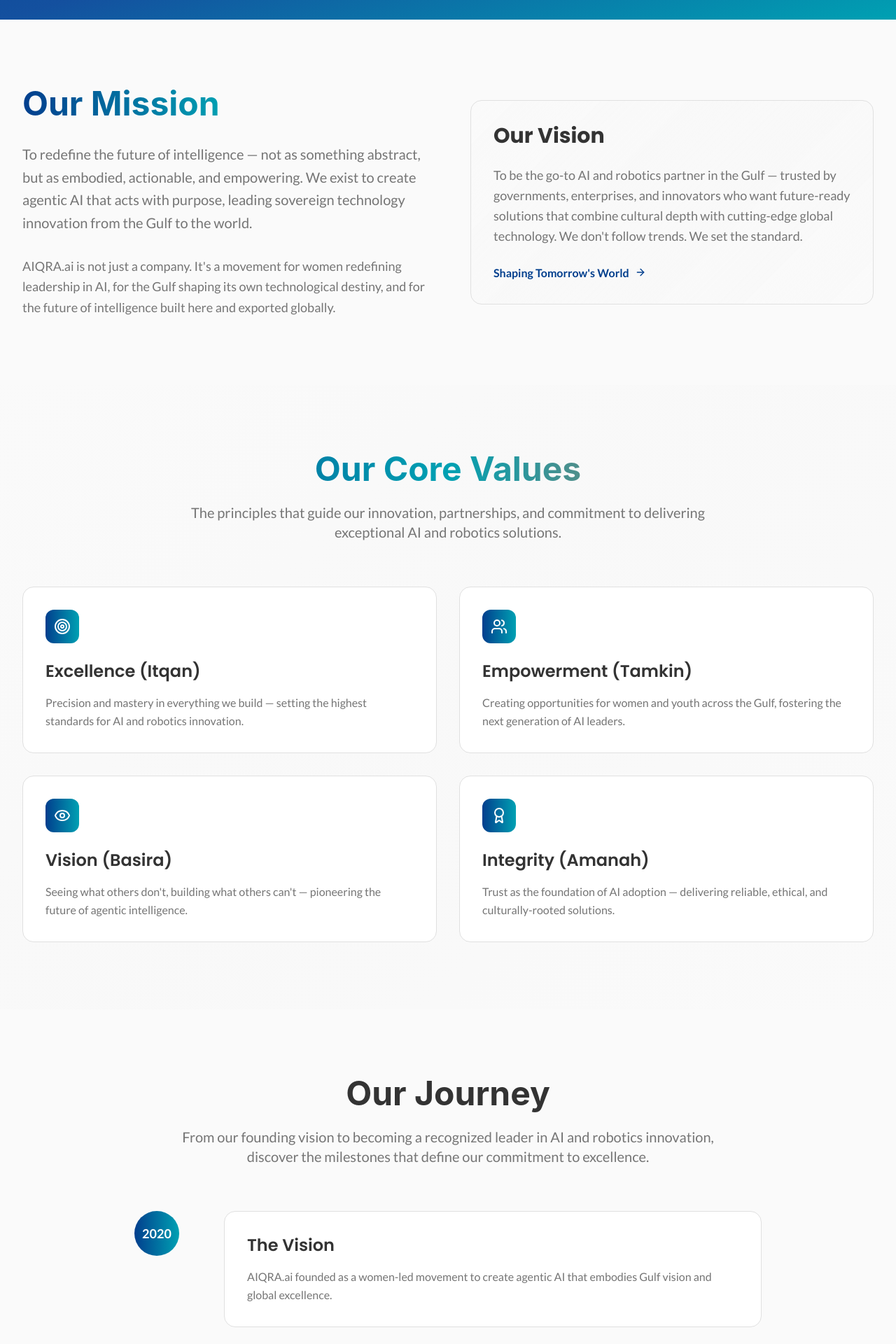
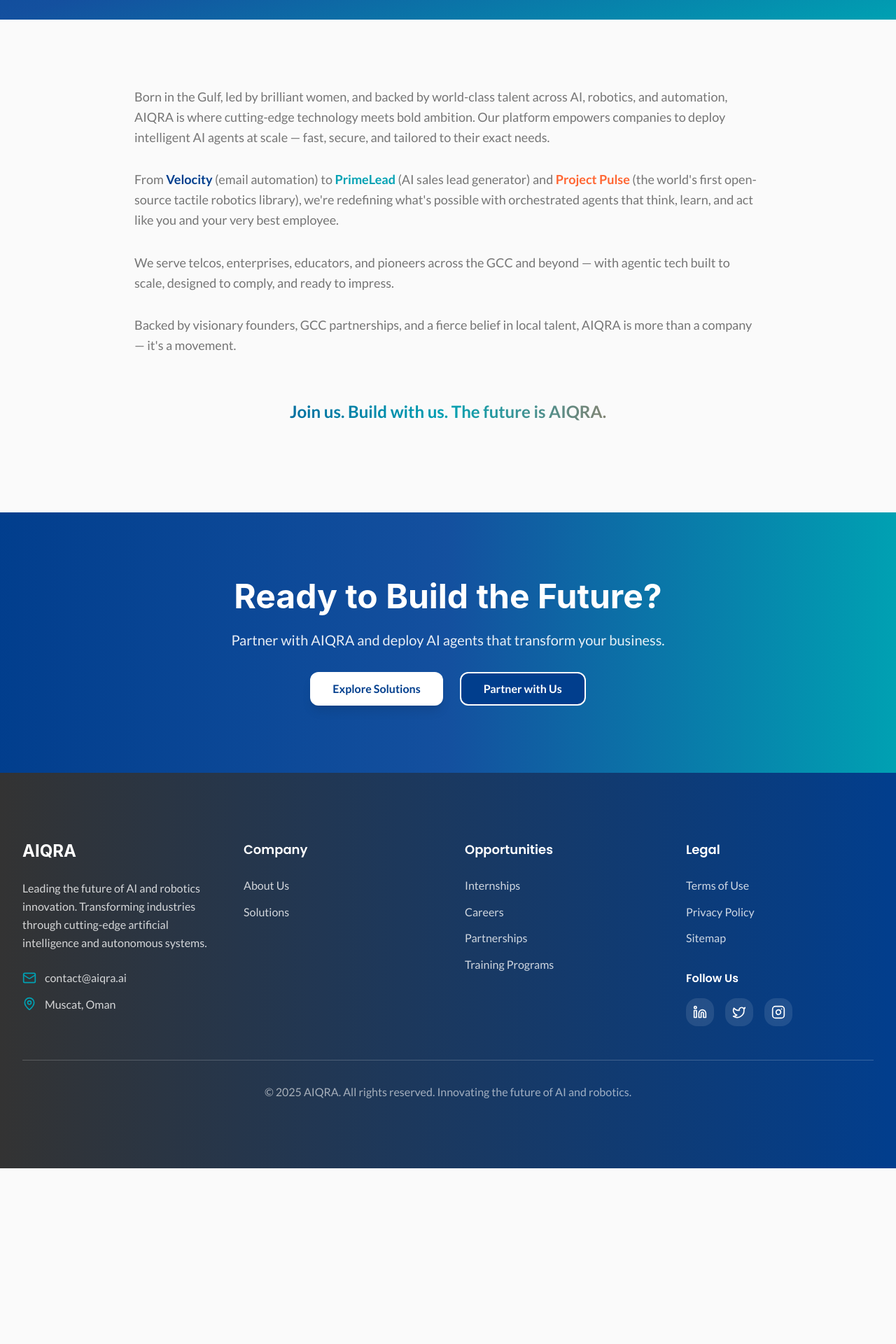
Before and after one commit to AiqraAI/aiqra, a React (Vite) app: page /about in a window 1280 px wide. Shown: the part 420-2340 px from the top of the page at 70% size. After the commit the page ends 2089 px from the top, so only its background shows below. Built offline with nearby package versions, Linux system fonts and the light colour scheme.

Commit message:
Update website content and structure

```diff
--- a/src/components/interactive/InteractiveFeatureCard.tsx
+++ b/src/components/interactive/InteractiveFeatureCard.tsx
@@ -63,10 +63,6 @@ const InteractiveFeatureCard: React.FC<InteractiveFeatureCardProps> = ({
             {description}
           </p>
 
-          {/* Interactive border effect */}
-          <div className={`absolute inset-0 rounded-[var(--radius)] border-2 border-primary/20 transition-all duration-500 ${
-            isHovered ? 'border-primary/40 shadow-lg' : 'border-transparent'
-          }`} />
         </div>
       </div>
     </div>
--- a/src/components/layout/Footer.tsx
+++ b/src/components/layout/Footer.tsx
@@ -9,12 +9,6 @@ const Footer = () => {
     }, {
       name: 'Solutions',
       href: '/solutions'
-    }, {
-      name: 'Case Studies',
-      href: '/case-studies'
-    }, {
-      name: 'Media & Insights',
-      href: '/media'
     }],
     opportunities: [{
       name: 'Internships',
@@ -58,11 +52,8 @@ const Footer = () => {
         <div className="grid grid-cols-1 md:grid-cols-2 lg:grid-cols-4 gap-12">
           {/* Company Info */}
           <div className="lg:col-span-1">
-            <Link to="/" className="flex items-center space-x-3 mb-6">
-              <div className="w-10 h-10 bg-gradient-to-r from-secondary-brand to-accent-brand rounded-lg flex items-center justify-center">
-                <span className="text-white font-bold text-xl">A</span>
-              </div>
-              <span className="text-2xl font-display font-bold">AIQRA</span>
+            <Link to="/" className="flex items-center mb-6">
+              <span className="text-2xl font-display font-bold text-white">AIQRA</span>
             </Link>
             <p className="text-white/80 mb-6 leading-relaxed">
               Leading the future of AI and robotics innovation. Transforming industries through
@@ -74,10 +65,6 @@ const Footer = () => {
               <div className="flex items-center space-x-3">
                 <Mail className="w-5 h-5 text-secondary-brand" />
                 <span className="text-white/80">contact@aiqra.ai</span>
-              </div>
-              <div className="flex items-center space-x-3">
-                <Phone className="w-5 h-5 text-secondary-brand" />
-                <span className="text-white/80">+968 1234 5678</span>
               </div>
               <div className="flex items-center space-x-3">
                 <MapPin className="w-5 h-5 text-secondary-brand" />
--- a/src/pages/About.tsx
+++ b/src/pages/About.tsx
@@ -1,60 +1,8 @@
 import React from 'react';
 import { Button } from '@/components/ui/button';
 import { Link } from 'react-router-dom';
-import { ArrowRight, Target, Eye, Award, Users } from 'lucide-react';
 
 const About = () => {
-  const values = [
-    {
-      icon: Target,
-      title: 'Excellence (Itqan)',
-      description: 'Precision and mastery in everything we build — setting the highest standards for AI and robotics innovation.',
-    },
-    {
-      icon: Users,
-      title: 'Empowerment (Tamkin)',
-      description: 'Creating opportunities for women and youth across the Gulf, fostering the next generation of AI leaders.',
-    },
-    {
-      icon: Eye,
-      title: 'Vision (Basira)',
-      description: 'Seeing what others don\'t, building what others can\'t — pioneering the future of agentic intelligence.',
-    },
-    {
-      icon: Award,
-      title: 'Integrity (Amanah)',
-      description: 'Trust as the foundation of AI adoption — delivering reliable, ethical, and culturally-rooted solutions.',
-    },
-  ];
-
-  const milestones = [
-    {
-      year: '2020',
-      title: 'The Vision',
-      description: 'AIQRA.ai founded as a women-led movement to create agentic AI that embodies Gulf vision and global excellence.',
-    },
-    {
-      year: '2021',
-      title: 'Sovereign Technology',
-      description: 'Launched our first agentic AI solutions, combining cultural depth with cutting-edge robotics innovation.',
-    },
-    {
-      year: '2022',
-      title: 'Gulf Leadership',
-      description: 'Became the trusted AI partner across the GCC, empowering governments and enterprises with future-ready solutions.',
-    },
-    {
-      year: '2023',
-      title: 'Women in AI',
-      description: 'Established the region\'s premier AI empowerment programs, training women and youth in agentic intelligence.',
-    },
-    {
-      year: '2024',
-      title: 'Global Movement',
-      description: 'Recognized as the Gulf\'s leading AI powerhouse, setting the standard for sovereign technology innovation.',
-    },
-  ];
-
   return (
     <div className="min-h-screen">
       {/* Hero Section */}
@@ -62,109 +10,40 @@ const About = () => {
         <div className="container-custom">
           <div className="max-w-4xl mx-auto text-center">
             <h1 className="text-5xl md:text-6xl font-bold font-display mb-6">
-              Women-Led, Gulf-Born
-              <span className="block text-secondary-brand">AI Powerhouse</span>
+              Gulf-Born. Woman-Led. Globally Wired.
             </h1>
             <p className="text-xl md:text-2xl text-white/90 leading-relaxed">
-              AIQRA creates agentic intelligence that doesn't just think — it acts.
+              At AIQRA, we don't just build AI — we build the future.
             </p>
           </div>
         </div>
       </section>
 
-      {/* Mission & Vision */}
+      {/* Main Content */}
       <section className="section-padding">
         <div className="container-custom">
-          <div className="grid grid-cols-1 lg:grid-cols-2 gap-16 items-center">
-            <div>
-              <h2 className="text-4xl md:text-5xl font-bold font-display mb-8 text-gradient">
-                Our Mission
-              </h2>
-              <p className="text-xl text-muted-foreground leading-relaxed mb-8">
-                To redefine the future of intelligence — not as something abstract, but as embodied,
-                actionable, and empowering. We exist to create agentic AI that acts with purpose,
-                leading sovereign technology innovation from the Gulf to the world.
+          <div className="max-w-4xl mx-auto">
+            <div className="space-y-8 text-lg leading-relaxed text-muted-foreground">
+              <p>
+                Born in the Gulf, led by brilliant women, and backed by world-class talent across AI, robotics, and automation, AIQRA is where cutting-edge technology meets bold ambition. Our platform empowers companies to deploy intelligent AI agents at scale — fast, secure, and tailored to their exact needs.
               </p>
-              <p className="text-lg text-muted-foreground leading-relaxed">
-                AIQRA.ai is not just a company. It's a movement for women redefining leadership in AI,
-                for the Gulf shaping its own technological destiny, and for the future of intelligence
-                built here and exported globally.
+
+              <p>
+                From <strong className="text-primary">Velocity</strong> (email automation) to <strong className="text-secondary-brand">PrimeLead</strong> (AI sales lead generator) and <strong className="text-accent-brand">Project Pulse</strong> (the world's first open-source tactile robotics library), we're redefining what's possible with orchestrated agents that think, learn, and act like you and your very best employee.
+              </p>
+
+              <p>
+                We serve telcos, enterprises, educators, and pioneers across the GCC and beyond — with agentic tech built to scale, designed to comply, and ready to impress.
+              </p>
+
+              <p>
+                Backed by visionary founders, GCC partnerships, and a fierce belief in local talent, AIQRA is more than a company — it's a movement.
+              </p>
+
+              <p className="text-2xl font-bold text-gradient text-center py-8">
+                Join us. Build with us. The future is AIQRA.
               </p>
             </div>
-
-            <div className="card-elegant bg-gradient-subtle">
-              <h3 className="text-3xl font-bold mb-6">Our Vision</h3>
-              <p className="text-lg text-muted-foreground leading-relaxed mb-6">
-                To be the go-to AI and robotics partner in the Gulf — trusted by governments,
-                enterprises, and innovators who want future-ready solutions that combine cultural
-                depth with cutting-edge global technology. We don't follow trends. We set the standard.
-              </p>
-              <div className="flex items-center text-primary font-semibold">
-                <span>Shaping Tomorrow's World</span>
-                <ArrowRight className="ml-2 w-4 h-4" />
-              </div>
-            </div>
-          </div>
-        </div>
-      </section>
-
-      {/* Values Section */}
-      <section className="section-padding bg-gradient-subtle">
-        <div className="container-custom">
-          <div className="text-center mb-16">
-            <h2 className="text-4xl md:text-5xl font-bold font-display mb-6 text-gradient">
-              Our Core Values
-            </h2>
-            <p className="text-xl text-muted-foreground max-w-3xl mx-auto">
-              The principles that guide our innovation, partnerships, and commitment
-              to delivering exceptional AI and robotics solutions.
-            </p>
-          </div>
-
-          <div className="grid grid-cols-1 md:grid-cols-2 gap-8">
-            {values.map((value, index) => {
-              const Icon = value.icon;
-              return (
-                <div key={index} className="card-elegant group hover:scale-105">
-                  <div className="w-12 h-12 bg-gradient-to-r from-primary to-secondary-brand rounded-xl flex items-center justify-center mb-6 group-hover:animate-glow">
-                    <Icon className="w-6 h-6 text-white" />
-                  </div>
-                  <h3 className="text-2xl font-semibold mb-4">{value.title}</h3>
-                  <p className="text-muted-foreground leading-relaxed">{value.description}</p>
-                </div>
-              );
-            })}
-          </div>
-        </div>
-      </section>
-
-      {/* Timeline Section */}
-      <section className="section-padding">
-        <div className="container-custom">
-          <div className="text-center mb-16">
-            <h2 className="text-4xl md:text-5xl font-bold font-display mb-6">
-              Our Journey
-            </h2>
-            <p className="text-xl text-muted-foreground max-w-3xl mx-auto">
-              From our founding vision to becoming a recognized leader in AI and robotics innovation,
-              discover the milestones that define our commitment to excellence.
-            </p>
-          </div>
-
-          <div className="max-w-4xl mx-auto">
-            {milestones.map((milestone, index) => (
-              <div key={index} className="flex flex-col md:flex-row gap-8 mb-12 last:mb-0">
-                <div className="md:w-24 flex-shrink-0">
-                  <div className="w-16 h-16 bg-gradient-to-r from-primary to-secondary-brand rounded-full flex items-center justify-center text-white font-bold text-lg">
-                    {milestone.year}
-                  </div>
-                </div>
-                <div className="flex-1 card-elegant">
-                  <h3 className="text-2xl font-semibold mb-4">{milestone.title}</h3>
-                  <p className="text-muted-foreground leading-relaxed">{milestone.description}</p>
-                </div>
-              </div>
-            ))}
           </div>
         </div>
       </section>
@@ -173,11 +52,10 @@ const About = () => {
       <section className="section-padding bg-gradient-to-r from-primary via-primary-light to-secondary-brand text-white">
         <div className="container-custom text-center">
           <h2 className="text-4xl md:text-5xl font-bold font-display mb-6">
-            Join the Movement
+            Ready to Build the Future?
           </h2>
           <p className="text-xl mb-8 text-white/90 max-w-2xl mx-auto">
-            AIQRA.ai is redefining what AI means in our region — sovereign, agentic, women-led, unstoppable.
-            Ready to create the future with us?
+            Partner with AIQRA and deploy AI agents that transform your business.
           </p>
 
           <div className="flex flex-col sm:flex-row gap-6 justify-center">
--- a/src/pages/Index.tsx
+++ b/src/pages/Index.tsx
@@ -148,8 +148,6 @@ const Index = () => {
         </div>
       </section>
 
-      {/* Animated Stats Section */}
-      <AnimatedStats stats={stats} />
 
       {/* Features Section */}
       <section className="section-padding bg-gradient-subtle relative overflow-hidden">
@@ -157,8 +155,7 @@ const Index = () => {
           <div className="text-center mb-16">
             <h2 className="text-4xl md:text-5xl font-bold font-display mb-6 text-gradient">Why AIQRA Leads</h2>
             <p className="text-xl text-muted-foreground max-w-3xl mx-auto">
-              We're not just a company — we're a movement. Women-led innovation meets Gulf vision,
-              creating agentic AI solutions that transform industries and empower communities.
+              AI innovation creating AI agents that transform industries and empower companies.
             </p>
           </div>
 
```
Also changed, not shown: src/components/layout/Header.tsx (+2 -5 lines).
